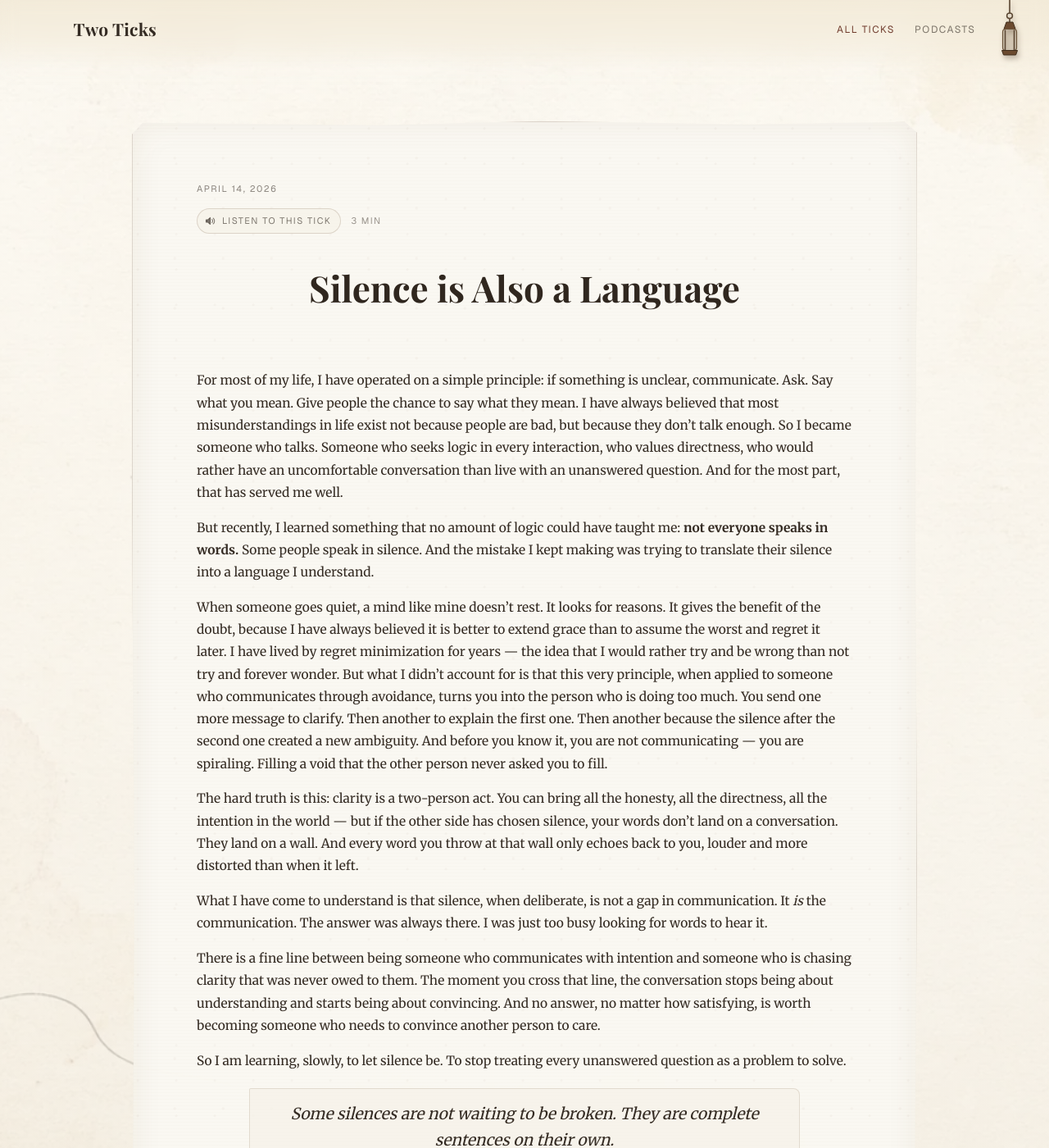
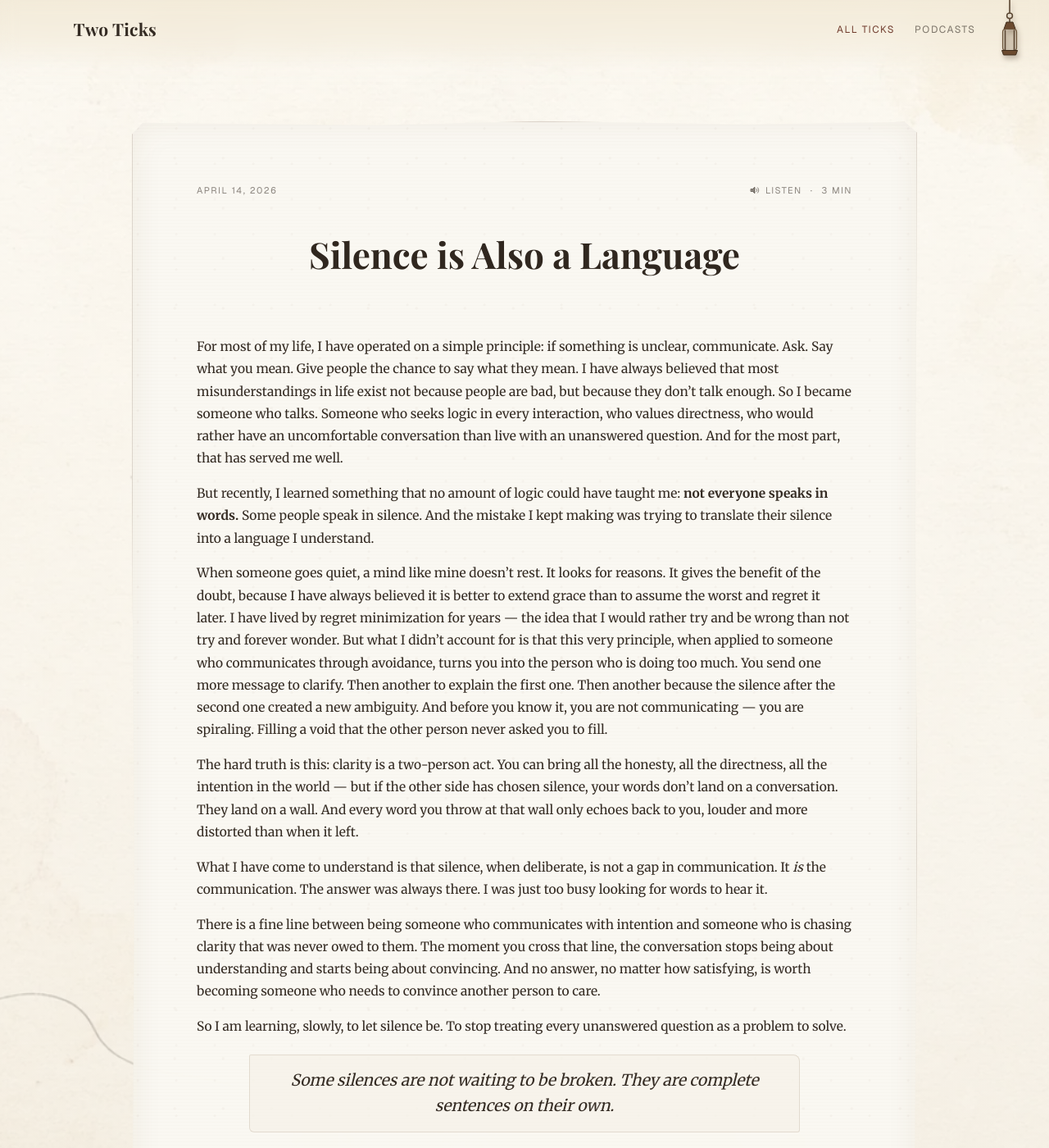
Before and after one commit to trmanish/trmanish.github.io, a Jekyll site: the page built from _posts/2026-04-14-silence-is-also-a-language.md, in a window 1280 px wide and 1400 px high. Shown: the whole window at 82% size. Built offline with Jekyll 4.4.1, drawn with Linux system fonts in a browser that asks for light colours.

Commit message:
Move Listen to the right of the date line and make it subtle

```diff
--- a/_layouts/post.html
+++ b/_layouts/post.html
@@ -52,21 +52,23 @@
     </header>
 
     <main class="site-main article-paper" style="max-width: 800px; margin: 40px auto; padding: 20px; text-align: left;">
-        <p class="article-date">{{ page.date | date: "%B %d, %Y" }}</p>
         {% assign narration_key = page.path | split: "/" | last | remove: ".md" %}
         {% assign narration = site.data.narration[narration_key] %}
+        <div class="article-meta">
+        <p class="article-date">{{ page.date | date: "%B %d, %Y" }}</p>
         {% if narration %}
         <div class="listen" data-listen>
+            <span class="listen__track" aria-hidden="true"><span class="listen__progress"></span></span>
             <button class="listen__button" type="button" aria-label="Listen to this tick">
                 <svg class="listen__icon listen__icon--play" viewBox="0 0 24 24" aria-hidden="true"><path d="M4 9.5h3.5L12 5.5v13l-4.5-4H4z"/><path class="listen__wave" d="M15.5 9a4 4 0 0 1 0 6M18 6.5a7.5 7.5 0 0 1 0 11"/></svg>
                 <svg class="listen__icon listen__icon--pause" viewBox="0 0 24 24" aria-hidden="true"><path d="M8 5.5v13M16 5.5v13"/></svg>
-                <span class="listen__label">Listen to this tick</span>
+                <span class="listen__label">Listen</span>
             </button>
             <span class="listen__time" data-total="{{ narration.seconds }}">{{ narration.seconds | plus: 30 | divided_by: 60 | at_least: 1 }} min</span>
-            <span class="listen__track" aria-hidden="true"><span class="listen__progress"></span></span>
             <audio preload="none" src="{{ narration.src | prepend: '/' | relative_url }}"></audio>
         </div>
         {% endif %}
+        </div>
         <div>
             {% if page.cover_video %}
             {% capture cover_avatar %}<!-- Adds extra spacing --></p>
--- a/assets/css/style.css
+++ b/assets/css/style.css
@@ -720,15 +720,23 @@ body.site-page--post.is-closing { opacity: 0; }
     text-transform: uppercase;
 }
 
-/* Listen to this tick: a quiet line under the date, in the same small
-   caps, that grows a thin progress thread once the reading starts. */
-.site-page--post .listen {
+/* The date line carries the listen control at its right end, set in the
+   same quiet small caps, with a thin progress thread once it plays. */
+.site-page--post .article-meta {
     display: flex;
     flex-wrap: wrap;
     align-items: center;
-    gap: 6px 12px;
-    margin: -18px 0 30px;
-    color: rgba(52, 43, 35, .62);
+    justify-content: space-between;
+    gap: 8px 16px;
+    margin: 0 0 32px;
+}
+.site-page--post .article-meta .article-date { margin: 0; }
+.site-page--post .listen {
+    display: flex;
+    align-items: center;
+    gap: 10px;
+    margin-left: auto;
+    color: rgba(52, 43, 35, .56);
     font-family: 'Geist', sans-serif;
     font-size: 11px;
     letter-spacing: .14em;
@@ -737,27 +745,22 @@ body.site-page--post.is-closing { opacity: 0; }
 .site-page--post .listen__button {
     display: inline-flex;
     align-items: center;
-    gap: 7px;
-    padding: 5px 11px 5px 8px;
+    gap: 6px;
+    padding: 2px 0;
     color: inherit;
     font: inherit;
     letter-spacing: inherit;
     text-transform: inherit;
-    background: rgba(246, 242, 232, .7);
-    border: 1px solid rgba(102, 67, 39, .18);
-    border-radius: 999px;
+    background: none;
+    border: 0;
     cursor: pointer;
-    transition: color .2s ease, border-color .2s ease, background .2s ease;
+    transition: color .2s ease;
 }
 .site-page--post .listen__button:hover,
-.site-page--post .listen__button:focus-visible {
-    color: rgba(52, 43, 35, .92);
-    border-color: rgba(102, 67, 39, .38);
-    background: rgba(246, 242, 232, 1);
-}
+.site-page--post .listen__button:focus-visible { color: rgba(52, 43, 35, .92); }
 .site-page--post .listen__icon {
-    width: 15px;
-    height: 15px;
+    width: 14px;
+    height: 14px;
     fill: none;
     stroke: currentColor;
     stroke-width: 1.7;
@@ -768,12 +771,12 @@ body.site-page--post.is-closing { opacity: 0; }
 .site-page--post .listen__icon--pause,
 .site-page--post .listen.is-playing .listen__icon--play { display: none; }
 .site-page--post .listen.is-playing .listen__icon--pause { display: block; }
-.site-page--post .listen__time { font-variant-numeric: tabular-nums; opacity: .8; }
+.site-page--post .listen__time { font-variant-numeric: tabular-nums; }
+.site-page--post .listen__time::before { content: "\00b7"; margin-right: 10px; }
 .site-page--post .listen__track {
     position: relative;
     display: none;
-    flex: 1 1 120px;
-    max-width: 220px;
+    width: clamp(60px, 14vw, 120px);
     height: 14px;
     cursor: pointer;
 }
```
Also changed, not shown: other parts of _layouts/post.html (+1 -1 lines).
